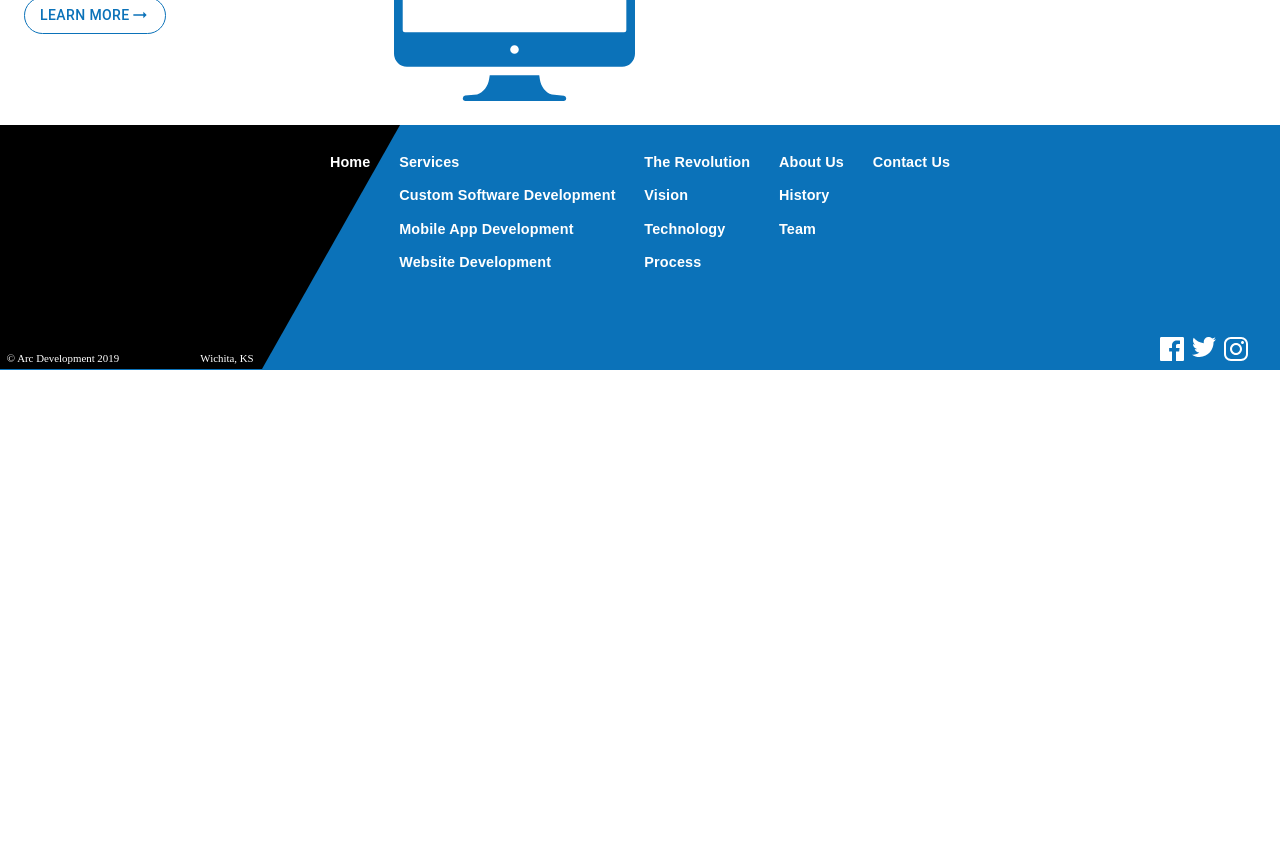
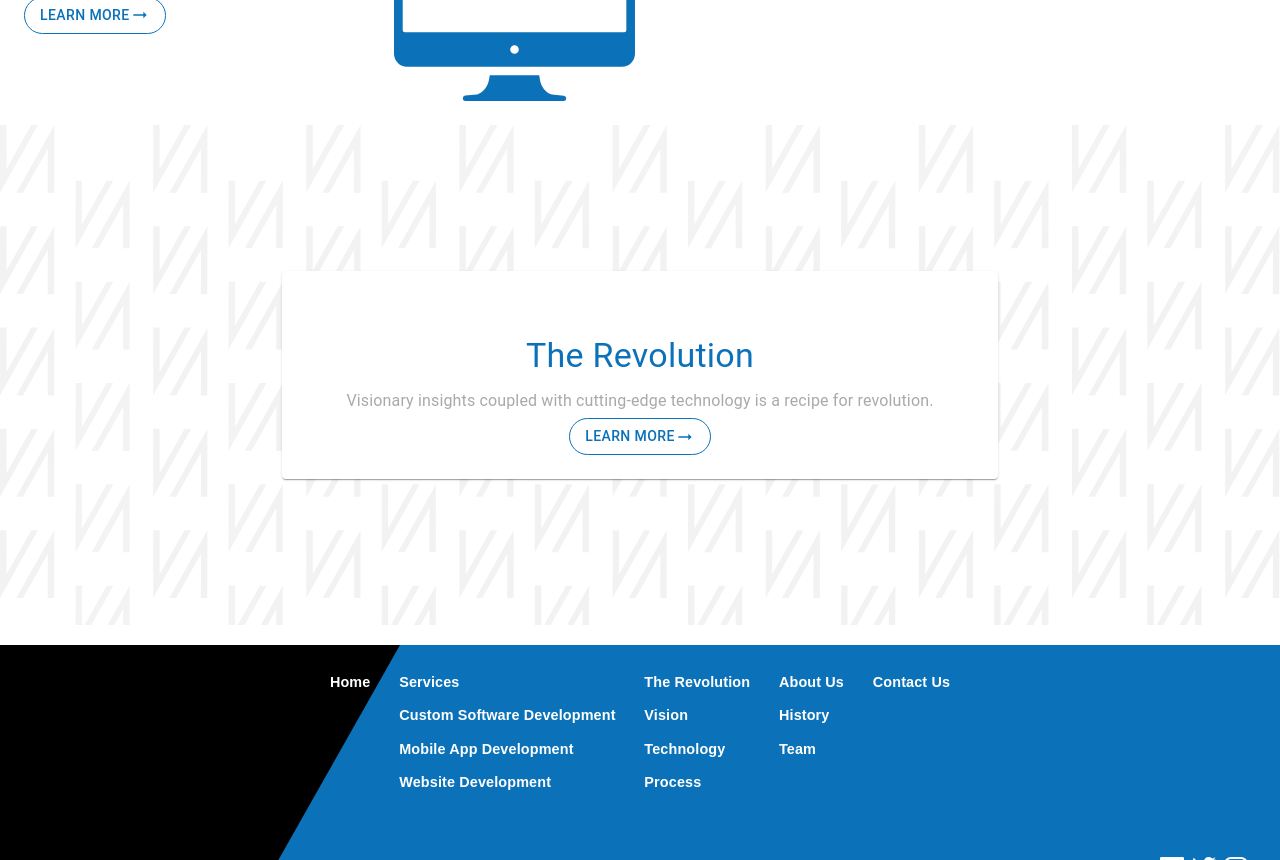
Before and after one commit to oybek703/mui-react, a React (Create React App) app: page / in a window 1280 px wide. Shown: the part 1040-1900 px from the top of the page. Before the commit the page ends 1410 px from the top, so only its background shows below. Built offline with nearby package versions, Linux system fonts and the light colour scheme.

Commit message:
revolution block is finished

```diff
--- a/src/components/UI/LandingPage.js
+++ b/src/components/UI/LandingPage.js
@@ -1,12 +1,14 @@
-import React from 'react'
+import React, {Fragment} from 'react'
 import animationData from '../../animations/landinganimation/data'
 import Lottie from 'react-lottie'
-import {Button, Container, Grid, makeStyles, Typography} from "@material-ui/core"
-import ArrowRightAltIcon from '@material-ui/icons/ArrowRightAlt'
+import {Button, CardContent, Container, Grid, makeStyles, Typography} from "@material-ui/core"
 import Service from "./Service"
 import customSoftware from '../../assets/Custom Software Icon.svg'
 import mobileIcon from '../../assets/mobileIcon.svg'
 import websiteIcon from '../../assets/websiteIcon.svg'
+import revolutionBackground from '../../assets/repeatingBackground.svg'
+import Card from "@material-ui/core/Card"
+import LearnButton from "./LearnButton"
 
 const useStyles = makeStyles(theme => ( {
     estimate: {
@@ -17,13 +19,24 @@ const useStyles = makeStyles(theme => ( {
         }
     },
     learnButton: {
-        ...theme.typography.learnButton,
         [theme.breakpoints.between('xs', 'md')]: {
             marginBottom: 10
         }
     },
     margin: {
         marginBottom: 20
+    },
+    revolution: {
+        backgroundImage: `url(${revolutionBackground})`,
+        backgroundSize: 'cover',
+        width: '100%',
+        minHeight: '500px'
+    },
+    text: {
+        ...theme.typography.darkText
+    },
+    padding: {
+        padding: '4em'
     }
 }))
 
@@ -38,6 +51,7 @@ const LandingPage = () => {
     }
     const classes = useStyles()
     return (
+        <Fragment>
             <Container>
                 <Grid container direction='column' justify='center'>
                     <Grid item container justify='center' className={classes.margin}>
@@ -47,7 +61,7 @@ const LandingPage = () => {
                             </Grid>
                             <Grid item container justify='center'>
                                 <Button variant='contained' className={classes.estimate}>Free Estimate</Button>
-                            <Button variant='outlined' className={classes.learnButton}>Learn More<ArrowRightAltIcon fontSize='small'/></Button>
+                                <LearnButton extraClasses={classes.learnButton}/>
                             </Grid>
                         </Grid>
                         <Grid item sm>
@@ -73,6 +87,19 @@ const LandingPage = () => {
                     </Grid>
                 </Grid>
             </Container>
+            <Grid item container className={`${classes.margin} ${classes.revolution}`} justify='center' alignItems='center'>
+                    <Card>
+                        <CardContent className={classes.padding}>
+                            <Typography variant='h4' gutterBottom align='center' color='primary'>The Revolution</Typography>
+                            <Typography align='center' gutterBottom className={classes.text}>Visionary insights coupled with cutting-edge technology is a
+                                recipe for revolution.</Typography>
+                            <Grid container justify='center'>
+                                <LearnButton/>
+                            </Grid>
+                        </CardContent>
+                    </Card>
+            </Grid>
+        </Fragment>
     )
 }
 
--- /dev/null
+++ b/src/components/UI/LearnButton.js
@@ -0,0 +1,16 @@
+import React from 'react'
+import ArrowRightAltIcon from "@material-ui/icons/ArrowRightAlt"
+import {Button, makeStyles} from "@material-ui/core"
+
+const useStyles = makeStyles(theme => ({
+    learnButton: {
+        ...theme.typography.learnButton
+    }
+}))
+
+const LearnButton = ({extraClasses}) => {
+    const classes = useStyles()
+    return <Button variant='outlined' className={`${classes.learnButton} ${extraClasses}`}>Learn More<ArrowRightAltIcon fontSize='small'/></Button>
+}
+
+export default LearnButton
--- a/src/components/UI/Service.js
+++ b/src/components/UI/Service.js
@@ -1,18 +1,15 @@
 import React, {Fragment} from 'react'
-import {Button, makeStyles, Typography} from "@material-ui/core"
-import ArrowRightAltIcon from "@material-ui/icons/ArrowRightAlt"
+import {makeStyles, Typography} from "@material-ui/core"
 import Grid from "@material-ui/core/Grid"
+import LearnButton from "./LearnButton"
 
 const useStyles = makeStyles(theme => ({
     title: {
         color: theme.palette.common.blue,
         fontWeight: '500'
     },
-    learnButton: {
-        ...theme.typography.learnButton
-    },
     text: {
-        color: "darkgrey"
+        ...theme.typography.darkText
     }
 }))
 
@@ -24,7 +21,7 @@ const Service = ({title, text, img, subtext}) => {
                 <Typography variant='h4' className={classes.title}>{title}</Typography>
                 <Typography gutterBottom variant='subtitle1' className={classes.text}>{text}</Typography>
                 <Typography gutterBottom variant='subtitle2' className={classes.text}>{subtext}</Typography>
-                <Button variant='outlined' className={classes.learnButton}>Learn More<ArrowRightAltIcon fontSize='small'/></Button>
+                <LearnButton/>
             </Grid>
             <Grid item>
                 <img src={img} alt={`${title} logo`}/>
--- a/src/components/UI/Theme.js
+++ b/src/components/UI/Theme.js
@@ -9,7 +9,8 @@ export default createMuiTheme({
     palette: {
         common: {
             blue: `${arcBlue}`,
-            orange: `${arcOrange}`
+            orange: `${arcOrange}`,
+            grey: 'darkgrey'
         },
         primary: {
             main: `${arcBlue}`
@@ -40,10 +41,14 @@ export default createMuiTheme({
             borderWidth: 1,
             color: arcBlue,
             borderColor: arcBlue,
+            backgroundColor: 'transparent',
             '&:hover': {
                 backgroundColor: darkBlue,
                 color: 'white'
             }
+        },
+        darkText: {
+            color: 'darkgrey'
         }
     }
 })
```
Lines whose indentation alone changed are shown as unchanged.
